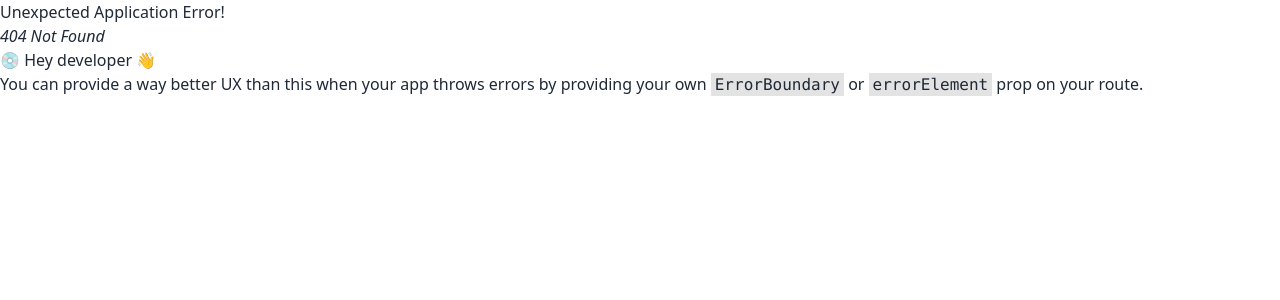
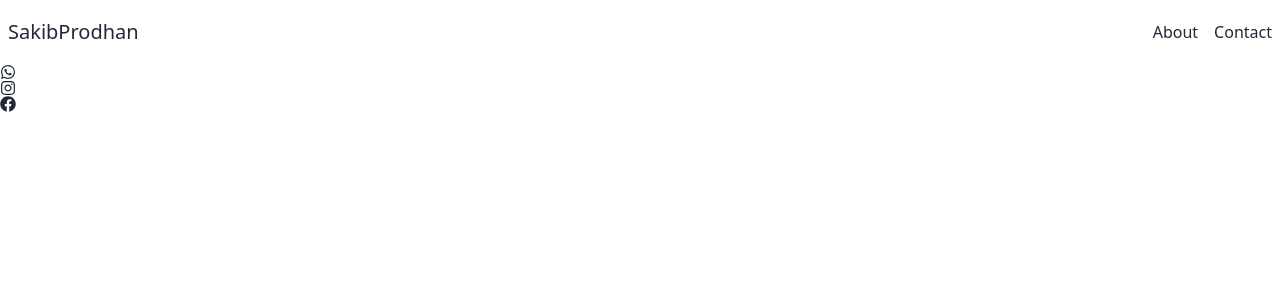
Before and after one commit to sakibpro2003/Portfolio, a React (Vite) app: page /contact in a window 1280 px wide. Before the commit this address had no page. Shown: the top 300 px of the page. Built offline with nearby package versions, Linux system fonts and the light colour scheme.

Commit message:
contact page created

```diff
--- a/package.json
+++ b/package.json
@@ -14,6 +14,7 @@
     "match-sorter": "^6.3.4",
     "react": "^18.3.1",
     "react-dom": "^18.3.1",
+    "react-icons": "^5.3.0",
     "react-router-dom": "^6.26.2",
     "sort-by": "^1.2.0"
   },
--- /dev/null
+++ b/src/Pages/Contact/Contact.jsx
@@ -0,0 +1,14 @@
+import { IoLogoWhatsapp } from "react-icons/io5";
+import { FaFacebook, FaInstagram } from "react-icons/fa";
+import { Link } from "react-router-dom";
+const Contact = () => {
+    return (
+        <div>
+            <Link to={'https://wa.me/qr/YNU3OVYCTBUMH1'}><IoLogoWhatsapp/></Link>
+            <Link to={'https://www.instagram.com/sakibprodhan_00/'}><FaInstagram/></Link>
+            <Link to={'https://www.facebook.com/sakib.prodhan.3994/'}><FaFacebook/></Link>
+        </div>
+    );
+};
+
+export default Contact;
--- a/src/Pages/Home/Banner/Banner.jsx
+++ b/src/Pages/Home/Banner/Banner.jsx
@@ -10,8 +10,8 @@ const Banner = () => {
             className=" rounded-lg shadow-4xl"
           />
           <div>
-            <h1 className="text-5xl font-bold">Hey!</h1>
-            <h1 className="text-5xl font-bold">I&apos;m Sakib Prodhan</h1>
+            <h1 className="text-5xl font-bold text-[#584267]">Hey!</h1>
+            <h1 className="text-5xl text-[#584267] font-bold">I&apos;m Sakib Prodhan</h1>
             <p className="py-6">
               Provident cupiditate voluptatem et in. Quaerat fugiat ut assumenda
               excepturi exercitationem quasi. In deleniti eaque aut repudiandae
--- a/src/Shared/Components/Navbar.jsx
+++ b/src/Shared/Components/Navbar.jsx
@@ -21,9 +21,8 @@ const Navbar = () => {
           </div>
           <ul
             tabIndex={0}
-            className="menu menu-sm dropdown-content rounded-box z-[1] mt-3 w-52 p-2 shadow"
+            className="menu menu-sm dropdown-content rounded-box z-[50] bg-base-200 mt-3 w-52 p-2 shadow"
           >
-            <li>|</li>
             <li>
               <a>About</a>
             </li>
```
Also changed, not shown: src/Routes/Routes.jsx (+6 -1 lines), 1 other file (tests, documents, lock files or other folders).
